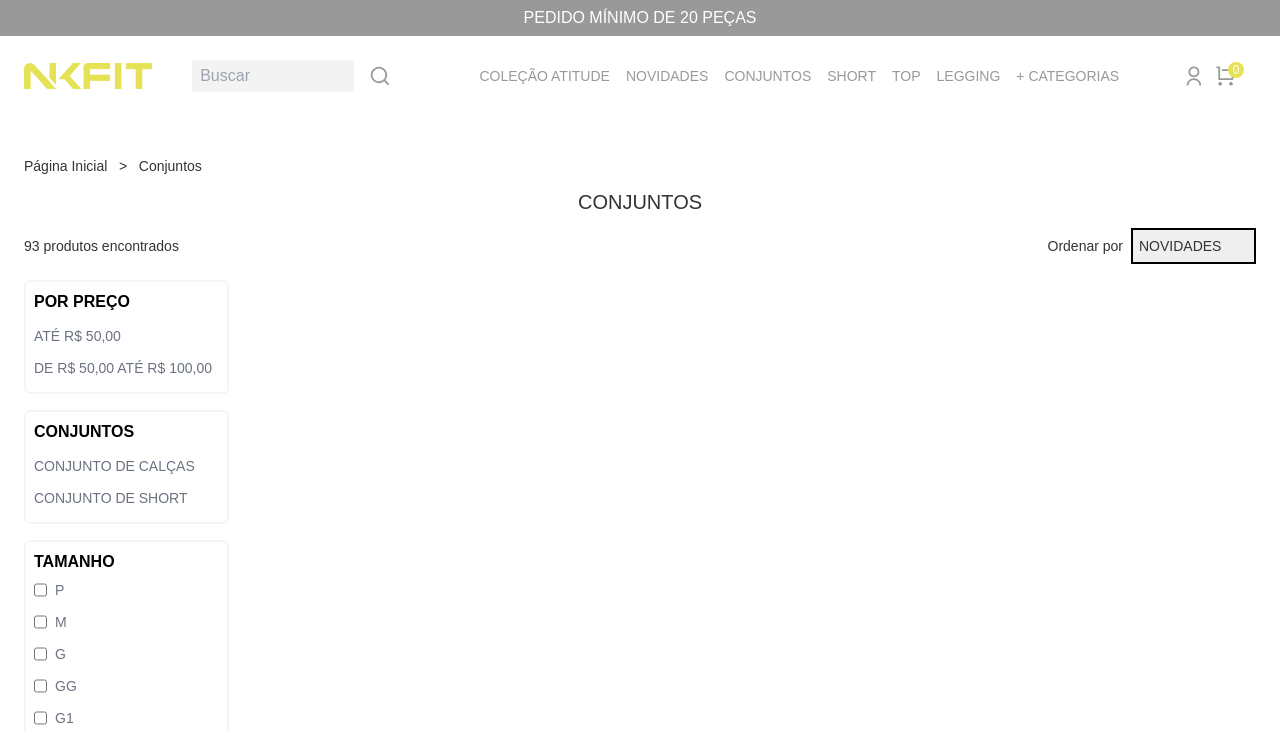
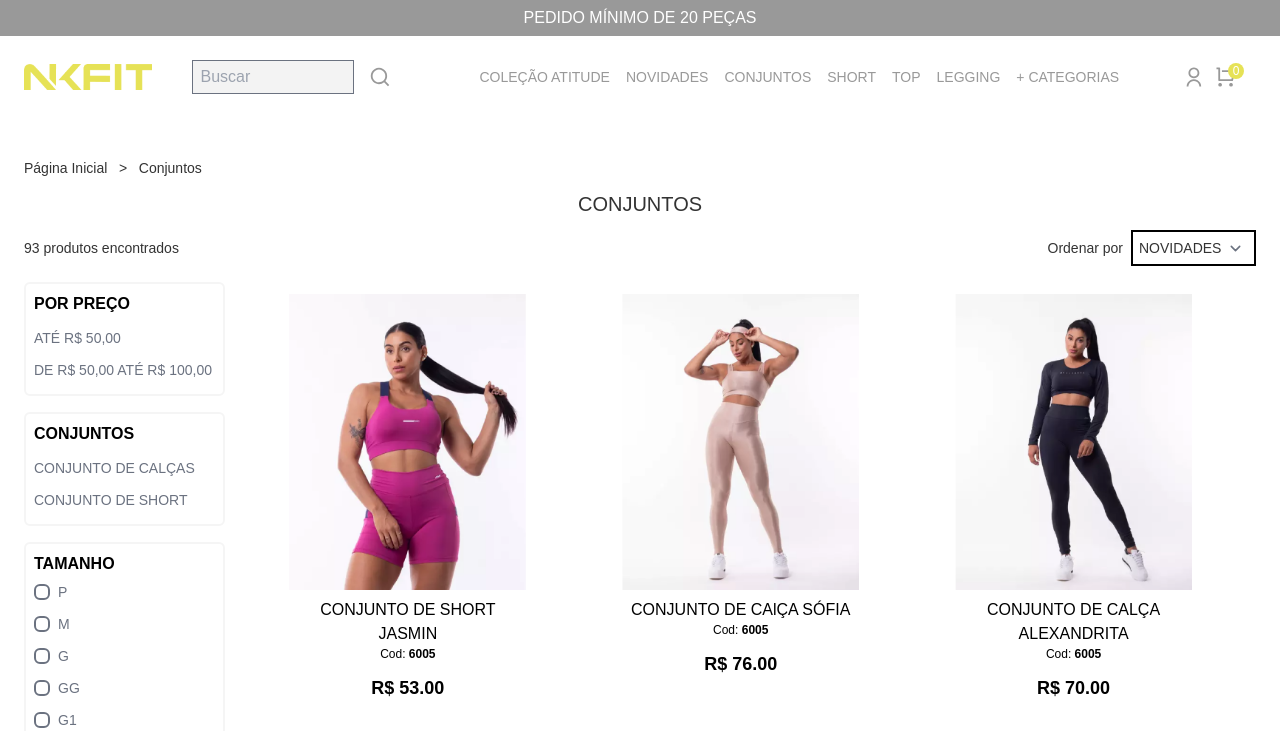
Before and after one commit to Sansao77/nk-fit, a website with bundled scripts: page src/app/html/pages/produtos.html in a window 1280 px wide. Shown: the top 731 px of the page. Built offline with nearby package versions, Linux system fonts and the light colour scheme.

Commit message:
:hammer: add: produtos.html finished

```diff
--- /dev/null
+++ b/json/produtos.json
@@ -0,0 +1,57 @@
+{
+    "conjuntos":[
+        {
+            "id":1966,
+            "nome":"CONJUNTO DE SHORT JASMIN",
+            "img":"/public/exemplos/produtos/produto1.png",
+            "estoque":{
+                "status":"POSSUI",
+                "preço":53.00
+            }
+        },
+        {
+            "id":1333,
+            "nome":"CONJUNTO DE CAlÇA SÓFIA",
+            "img":"/public/exemplos/produtos/produto2.png",
+            "estoque":{
+                "status":"POSSUI",
+                "preço":76.00
+            }
+        },
+        {
+            "id":10011,
+            "nome":"CONJUNTO DE CALÇA ALEXANDRITA",
+            "img":"/public/exemplos/produtos/produto3.png",
+            "estoque":{
+                "status":"POSSUI",
+                "preço":70.00
+            }
+        },
+        {
+            "id":2247,
+            "nome":"CONJUNTO PRIME",
+            "img":"/public/exemplos/produtos/produto4.png",
+            "estoque":{
+                "status":"POSSUI",
+                "preço":52.00
+            }
+        },
+        {
+            "id":2067,
+            "nome":"CONJUNTO DE CALÇA MARTE",
+            "img":"/public/exemplos/produtos/produto5.png",
+            "estoque":{
+                "status":"POSSUI",
+                "preço":62.00
+            }
+        },
+        {
+            "id":2822,
+            "nome":"CONJUNTO CALÇA SPLENDOR",
+            "img":"/public/exemplos/produtos/produto6.png",
+            "estoque":{
+                "status":"ESGOTADO"
+            }
+        }
+    ]
+}
--- a/package.json
+++ b/package.json
@@ -3,6 +3,7 @@
   "version": "1.0.0",
   "description": "## Paginas em desenvolvimento",
   "main": "index.js",
+  "type": "module",
   "scripts": {
     "test": "npx http-server ./src",
     "style": "npx tailwindcss -i ./src/input.css -o ./src/output.css --watch"
@@ -11,6 +12,7 @@
   "author": "",
   "license": "ISC",
   "devDependencies": {
-    "tailwindcss": "^3.4.3"
+    "tailwindcss": "^3.4.3",
+    "typescript": "^5.4.5"
   }
 }
--- a/src/app/html/pages/produtos.html
+++ b/src/app/html/pages/produtos.html
@@ -5,12 +5,14 @@
     <meta name="viewport" content="width=device-width, initial-scale=1.0">
     <link rel="shortcut icon" type="image/x-icon" href="../../favicon.ico">
     <title>Produtos</title>
+    <link href="https://cdnjs.cloudflare.com/ajax/libs/flowbite/2.3.0/flowbite.min.css" rel="stylesheet" />
     <link rel="stylesheet" href="/src/output.css">
+    <script type="module" src="../../js/index.js"></script>
     <script src="https://code.jquery.com/jquery-3.7.1.min.js"></script>
     <script>
         $(function(){
             $("#add-header").load("../header.html");
-            $("add-footer").load("../footer.html");
+            $("#add-footer").load("../footer.html");
         });
     </script>
 </head>
@@ -35,8 +37,8 @@
             </div>
         </form>
     </div>
-    <main class="relative flex w-full px-6">
-        <aside class="sticky grid grid-flow-row gap-y-4 w-1/5 mb-6 *:flex *:flex-col *:p-2
+    <main class="relative flex w-full px-6 mb-5">
+        <aside class="sticky left-0 top-5 grid grid-flow-row gap-y-4 w-1/5 h-fit mb-6 *:flex *:flex-col *:p-2
         *:border-2 *:border-[#F5F5F5] *:rounded-md">
             <div class="[&>button]:py-1.5 [&>button]:text-sm [&>button]:text-gray-500
                 [&>button]:text-left">
@@ -52,8 +54,8 @@
             </div>
             <form action="" method="get" class="">
                 <h3 class="font-bold mb-1.5">TAMANHO</h3>
-                <div class="grid grid-flow-row gap-y-3 *:flex *:text-gray-500 [&_input]:mr-2
-                [&_input]:border-2 [&_input]:rounded-md [&_input]:cursor-pointer [&_label]:text-sm">
+                <div class="grid grid-flow-row gap-y-3 *:flex *:text-gray-500 *:items-center
+                [&_input]:mr-2 [&_input]:border-2 [&_input]:rounded-md [&_input]:cursor-pointer [&_label]:text-sm">
                     <div>
                         <input type="checkbox" name="pequeno" id="P" value="P">
                         <label for="P">P</label>
@@ -91,10 +93,10 @@
                 </div>
             </form>
         </aside>
-        <section id="display-produtos" class="w-full">
-
-        </section>
+        <section id="display-produtos"
+        class="grid grid-cols-3 gap-x-24 gap-y-8 w-full py-3 px-16"></section>
     </main>
     <footer id="add-footer"></footer>
+    <script src="https://cdnjs.cloudflare.com/ajax/libs/flowbite/2.3.0/flowbite.min.js"></script>
 </body>
 </html>
--- /dev/null
+++ b/src/app/js/index.js
@@ -0,0 +1,40 @@
+import produtos from '../../../json/produtos.json' with { type: 'json' };
+let display = document.getElementById("display-produtos");
+function definirConteudoPreco(status, id, preço) {
+    if (status == "ESGOTADO") {
+        return `
+        <span id="valor-${id}" class="w-full pt-0.5 pb-3 text-[#A42628] text-sm border-2 border-[#A42628] ">
+            ESGOTADO
+        </span>
+        `;
+    }
+    else {
+        return `
+        <span id="valor-${id}" class="font-bold text-lg">
+            R$ ${preço === null || preço === void 0 ? void 0 : preço.toFixed(2)}
+        </span>
+        `;
+    }
+}
+function displayConjunto() {
+    display.innerHTML = "";
+    let listaConjuntos = produtos.conjuntos;
+    for (let i = 0; i < listaConjuntos.length; i++) {
+        let conteudo = `
+            <div class="flex flex-col items-center text-center">
+                <img src="${listaConjuntos[i].img}" alt="${listaConjuntos[i].nome}" class="max-h-3/5 ">
+                <div class="flex flex-col text-center mt-2">
+                    <span>${listaConjuntos[i].nome}</span>
+                    <span class="text-xs mb-3">
+                        Cod: <span id="codigo-${listaConjuntos[i].id}" class="font-bold">6005</span>
+                    </span>
+                </div>
+                ${definirConteudoPreco(listaConjuntos[i].estoque.status, listaConjuntos[i].id, listaConjuntos[i].estoque.preço)}
+            </div>
+        `;
+        display.innerHTML += conteudo;
+    }
+}
+if (display) {
+    displayConjunto();
+}
```
Also changed, not shown: public/exemplos/produtos/produto6.png (renamed from public/exemplos/produtos/image.png), src/output.css, 2 other files.
